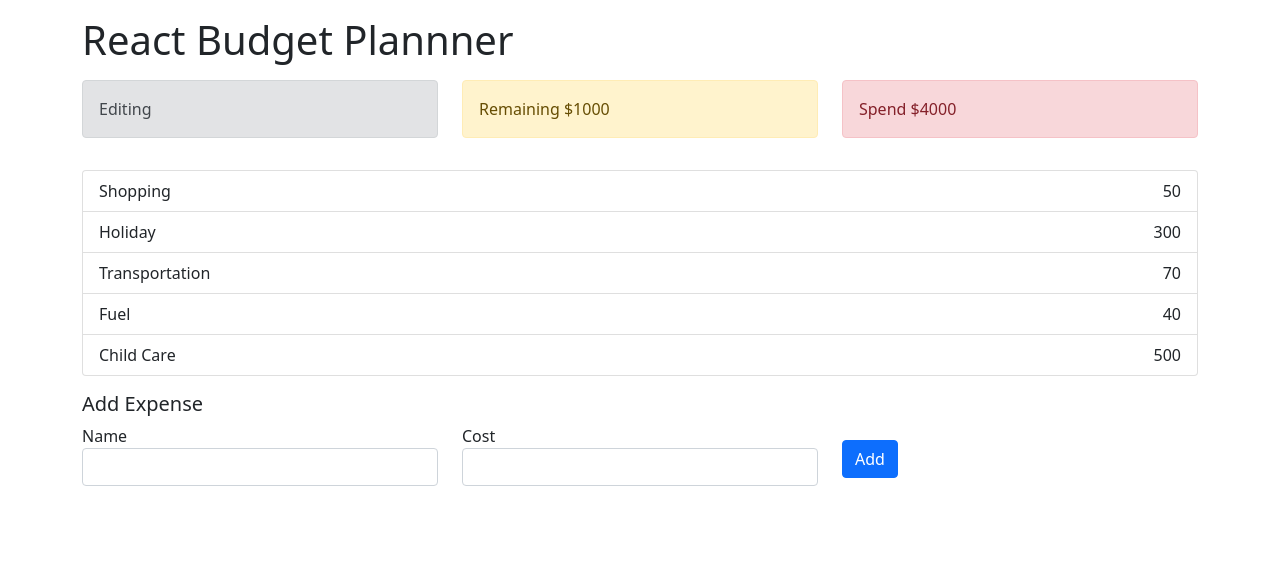
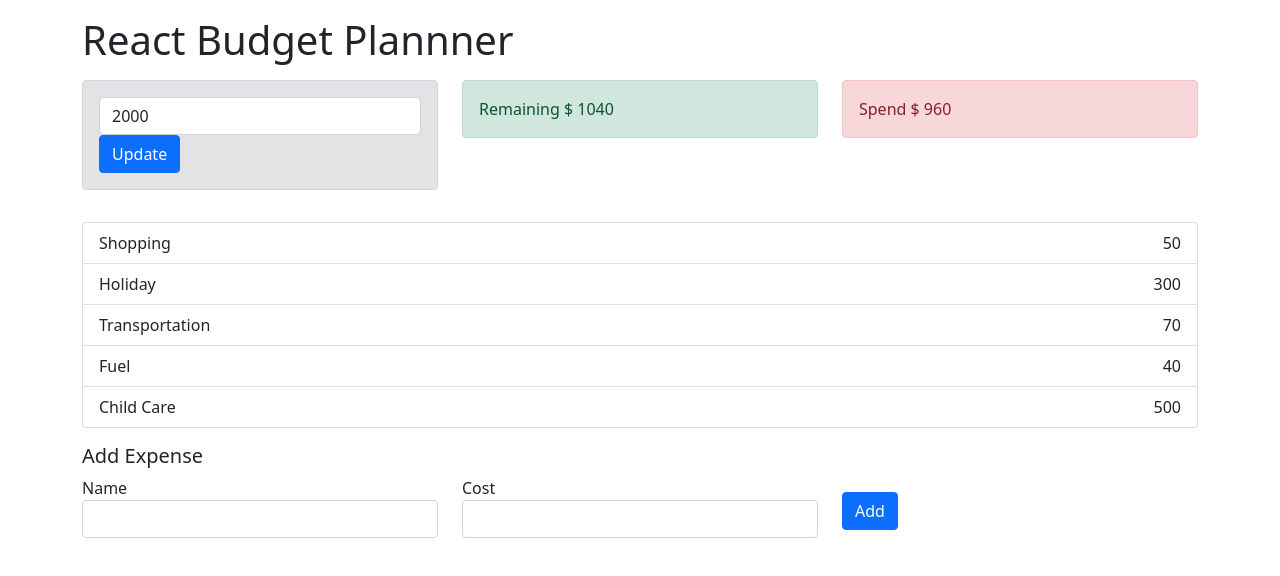
Before and after one commit to mustafashakeel/react-budget-app, a React (Create React App) app: page / in a window 1280 px wide. Both pictures are taken after a click on the button "Edit". Shown: the top 576 px of the page. Built offline with nearby package versions, Linux system fonts and the light colour scheme.

Commit message:
added copntext api to remaining and spend

```diff
--- a/src/components/AddExpense.js
+++ b/src/components/AddExpense.js
@@ -20,6 +20,8 @@ const AddExpense = (props) => {
             type: 'ADD_EXPENSE',
             payload: expense
         });
+        setName('');
+        setCost('');
     };
     return (
         <form onSubmit={onSubmit}>
@@ -31,13 +33,14 @@ const AddExpense = (props) => {
             <div className="row">
                 <div className="col-sm">
                     <label htmlFor="name">Name</label>
-                    <input type="text" id="name" className="form-control" onChange={(event) => setName(event.target.value)} />
+                    <input type="text" id="name" className="form-control" value={name} onChange={(event) => setName(event.target.value)} />
 
                 </div>
                 <div className="col-sm">
                     <label htmlFor="cost">Cost</label>
                     <input type="text" id="cost"
                         className="form-control"
+                        value={cost}
                         onChange={(event) => {
                             console.log(" cost ", event);
                             setCost(event.target.value)
--- a/src/components/Budget.js
+++ b/src/components/Budget.js
@@ -10,11 +10,19 @@ const Budget = (props) => {
         setIsEditing(true);
 
     }
+    const handleSaveClick = (value) => {
+
+        setIsEditing(false);
+        dispatch({
+            type: 'SET_BUDGET',
+            payload: value
+        })
+    }
 
     return (
         <div className="alert alert-secondary">
             {
-                isEditing ? (<EditBudget />) :
+                isEditing ? (<EditBudget budget={budget} handleSaveClick={handleSaveClick} />) :
                     (<ViewBudget budget={budget} handleEditClick={handleEditClick} />)
             }
 
--- a/src/components/EditBudget.js
+++ b/src/components/EditBudget.js
@@ -1,4 +1,17 @@
+import React, { useState } from "react";
+
+
 const EditBudget = (props) => {
-    return (<div>Editing </div>)
+
+    const [value, setValue] = useState(props.budget)
+    return (
+
+        <>
+            <input type="text" className="form-control mr-3" onChange={(event) => setValue(event.target.value)} value={value} />
+            <button type="button" className="btn btn-primary" onClick={() => props.handleSaveClick(value)}>Update</button>
+        </>
+
+
+    )
 }
 export default EditBudget;
--- a/src/components/Remaining.js
+++ b/src/components/Remaining.js
@@ -1,8 +1,20 @@
-import React from 'react';
+import React, { useContext } from 'react';
+import { AppContext } from '../context/AppContext';
 const Remaining = (props) => {
+    const { expenses, budget } = useContext(AppContext);
+
+    console.log(" expenses ", expenses, " budget , ", budget);
+    const totalExpenses = expenses.reduce((total, item) => {
+
+        return (total += item.cost);
+    }, 0);
+    // console.log(" total Expense ", JSON.stringify(totalExpenses));
+
+    const alertType = totalExpenses > budget ? "alert alert-danger" : "alert alert-success";
+
     return (
-        <div className="alert alert-warning">
-            <span> Remaining $1000</span>
+        <div className={alertType}>
+            <span> Remaining $ {budget - totalExpenses}</span>
         </div>
     );
 
--- a/src/components/Spend.js
+++ b/src/components/Spend.js
@@ -1,8 +1,14 @@
-import React from 'react';
+import React,{useContext} from 'react';
+import {AppContext} from '../context/AppContext';
 const Spend = (props) => {
+    const {expenses} = useContext(AppContext);
+    const totalExpenses = expenses.reduce((total, item) => {
+
+        return (total += item.cost);
+    }, 0);
     return (
         <div className="alert alert-danger">
-            <span> Spend $4000</span>
+            <span> Spend $ {totalExpenses}</span>
         </div>
     );
 
```
